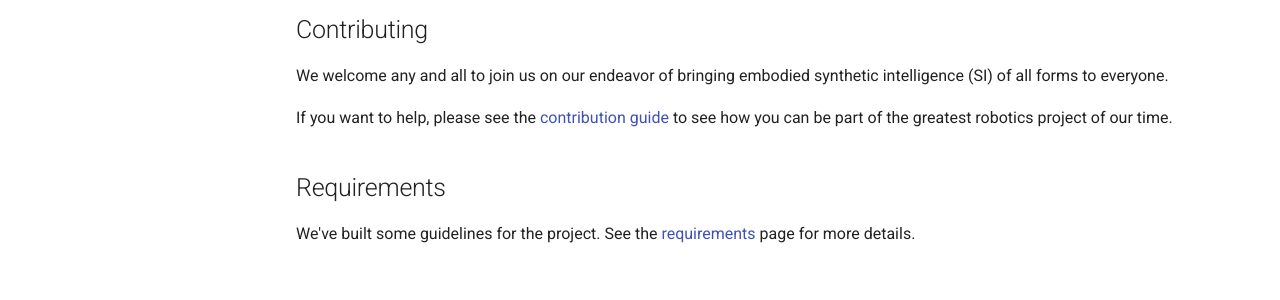
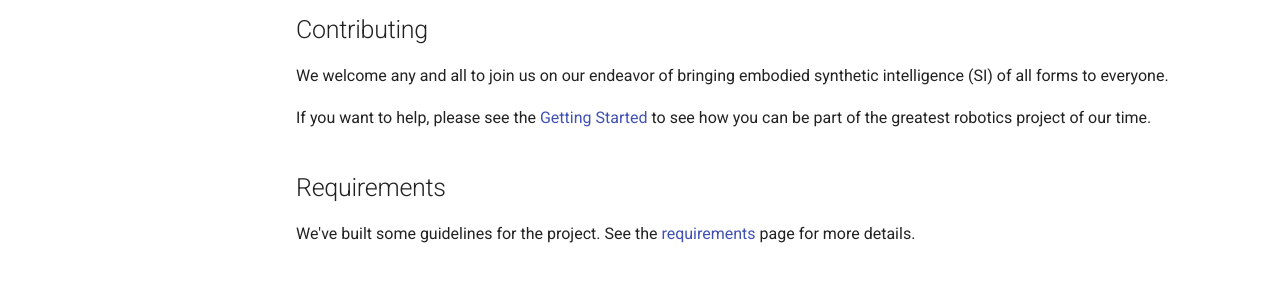
Before and after one commit to Anthrobotics/anthro-docs, an MkDocs documentation site: the page built from docs/index.md, in a window 1280 px wide. Shown: the part 406-706 px from the top of the page. Built offline with MkDocs 1.6.1 and Material for MkDocs 9.7.7, drawn with Linux system fonts in a browser that asks for light colours.

Commit message:
Update index.md

```diff
--- a/docs/index.md
+++ b/docs/index.md
@@ -12,7 +12,7 @@ See our [mission](mission.md), our [goals](goals.md), and [TO-DO list](TO-DO.md)
 
 We welcome any and all to join us on our endeavor of bringing embodied synthetic intelligence (SI) of all forms to everyone.
 
-If you want to help, please see the [contribution guide](contribution-guide.md) to see how you can be part of the greatest robotics project of our time.
+If you want to help, please see the [Getting Started](getting_started/roles_&_positions.md) to see how you can be part of the greatest robotics project of our time.
 
 ## Requirements
 
```
